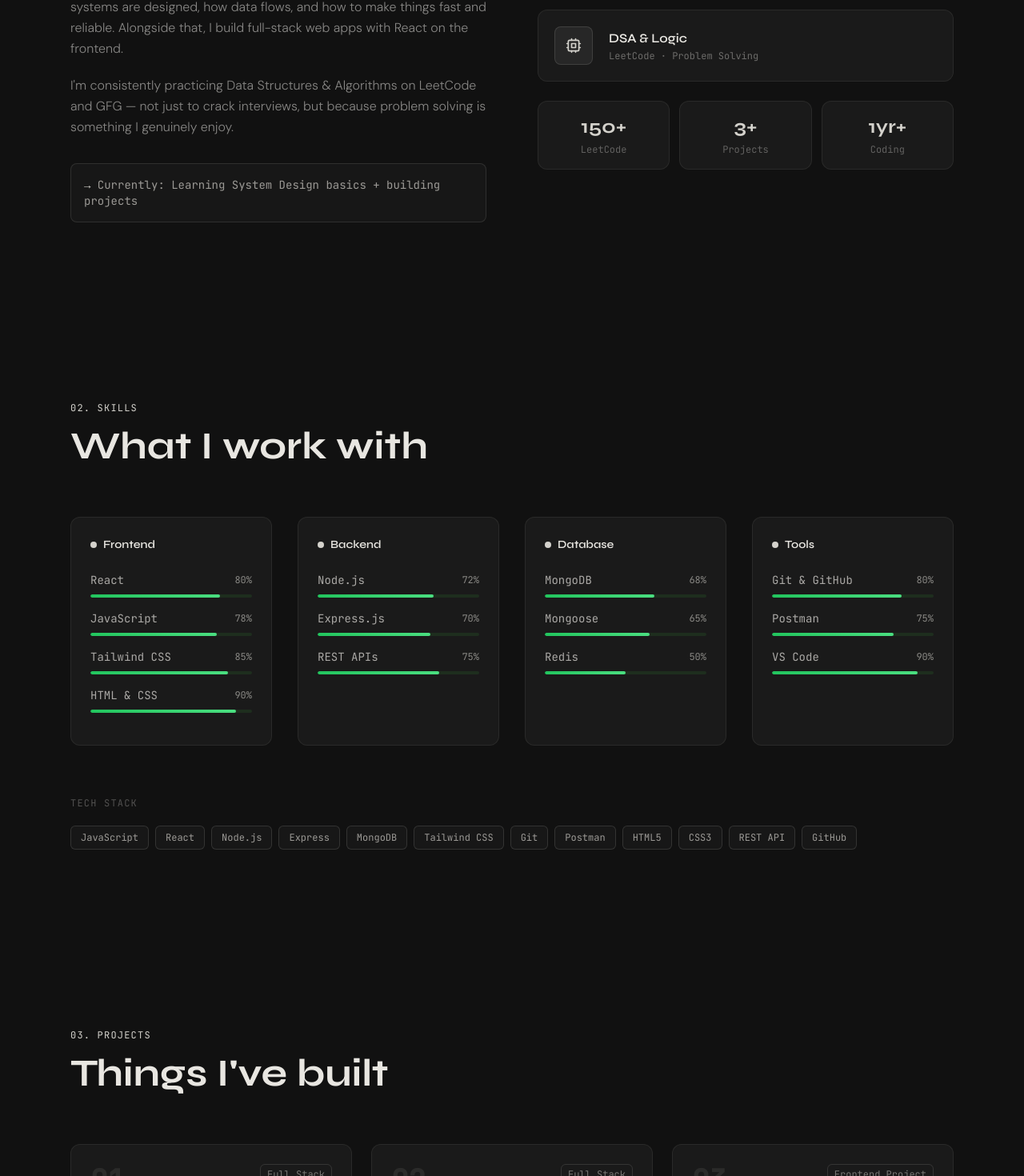
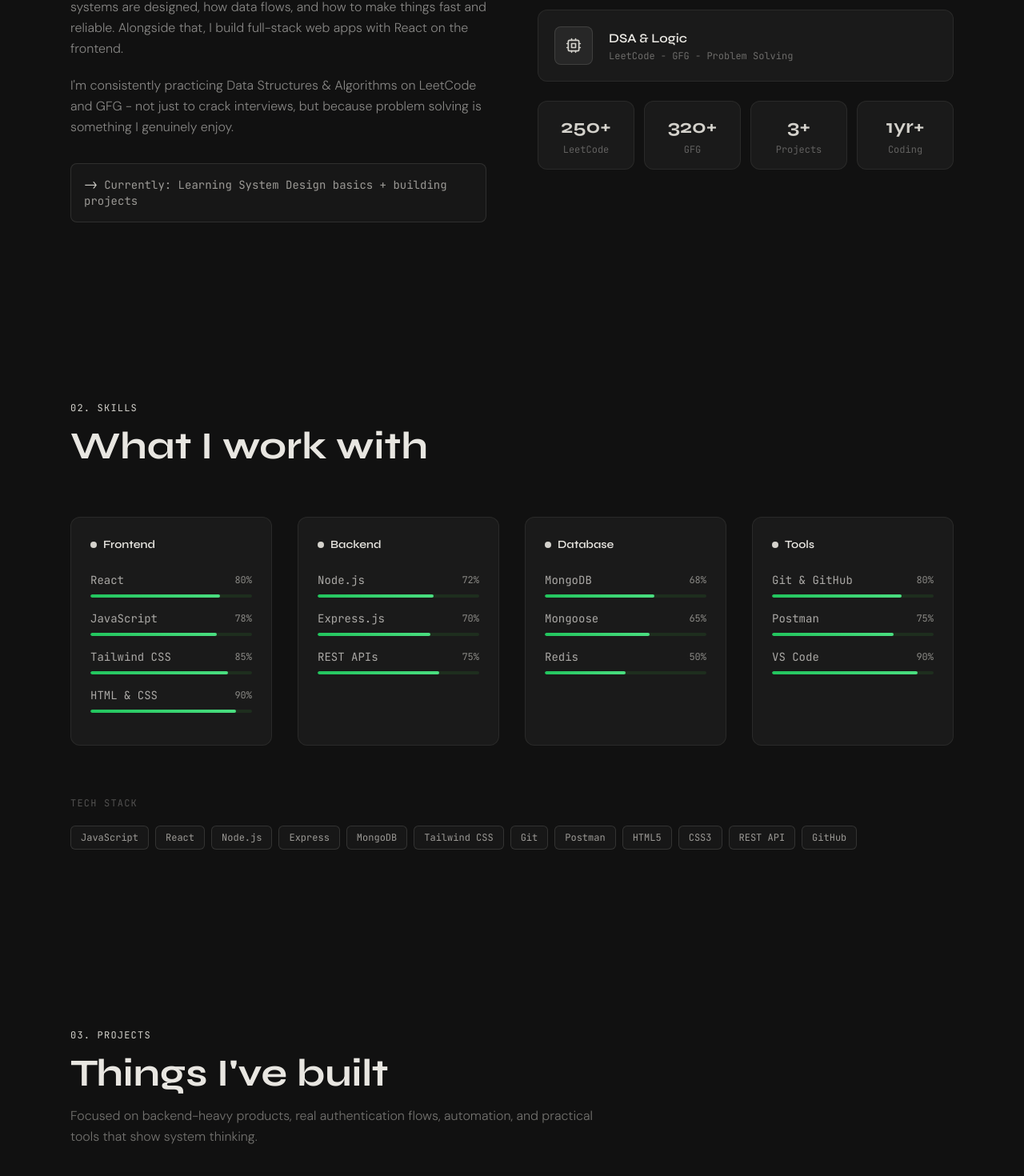
Before and after one commit to keshav0774/portfolio, a React (Vite) app: page / in a window 1280 px wide. Shown: the part 1178-2648 px from the top of the page at 80% size. Built offline with nearby package versions, Linux system fonts and the light colour scheme.

Commit message:
update about section

```diff
--- a/src/components/About.jsx
+++ b/src/components/About.jsx
@@ -3,11 +3,28 @@ import { useInView } from 'framer-motion'
 import { useRef } from 'react'
 import { Terminal, Code2, Cpu } from 'lucide-react'
 
+const profileLinks = {
+  LeetCode: 'https://leetcode.com/u/keshavisyours/',
+  GFG: 'https://www.geeksforgeeks.org/profile/keshav_0__',
+}
+
 const highlights = [
-  { icon: Terminal, label: 'Backend Dev', desc: 'Node.js · Express · REST APIs' },
-  { icon: Code2, label: 'Frontend Dev', desc: 'React · Tailwind · JavaScript' },
-  { icon: Cpu, label: 'DSA & Logic', desc: 'LeetCode · Problem Solving' },
+  { icon: Terminal, label: 'Backend Dev', desc: 'Node.js - Express - REST APIs' },
+  { icon: Code2, label: 'Frontend Dev', desc: 'React - Tailwind - JavaScript' },
+  { icon: Cpu, label: 'DSA & Logic', desc: 'LeetCode - GFG - Problem Solving' },
 ]
+
+const stats = [
+  { num: '250+', label: 'LeetCode', href: profileLinks.LeetCode },
+  { num: '320+', label: 'GFG', href: profileLinks.GFG },
+  { num: '3+', label: 'Projects' },
+  { num: '1yr+', label: 'Coding' },
+]
+
+function openProfile(href) {
+  if (!href) return
+  window.open(href, '_blank', 'noopener,noreferrer')
+}
 
 export default function About() {
   const ref = useRef(null)
@@ -17,7 +34,6 @@ export default function About() {
     <section id="about" className="py-28 relative">
       <div className="max-w-6xl mx-auto px-6">
         <div ref={ref} className="grid lg:grid-cols-2 gap-16 items-center">
-          {/* Left — Text */}
           <div>
             <motion.div
               initial={{ opacity: 0, y: 30 }}
@@ -31,9 +47,9 @@ export default function About() {
             </motion.div>
 
             {[
-              "I'm a Mechanical Engineering student at a technical university in India, but code is where I spend most of my time. I made the shift into software development because I love the idea of building things that actually work — and scale.",
+              "I'm a Mechanical Engineering student at a technical university in India, but code is where I spend most of my time. I made the shift into software development because I love the idea of building things that actually work - and scale.",
               "My primary focus is backend development. I enjoy thinking about how systems are designed, how data flows, and how to make things fast and reliable. Alongside that, I build full-stack web apps with React on the frontend.",
-              "I'm consistently practicing Data Structures & Algorithms on LeetCode and GFG — not just to crack interviews, but because problem solving is something I genuinely enjoy.",
+              "I'm consistently practicing Data Structures & Algorithms on LeetCode and GFG - not just to crack interviews, but because problem solving is something I genuinely enjoy.",
             ].map((text, i) => (
               <motion.p
                 key={i}
@@ -53,12 +69,11 @@ export default function About() {
               className="mt-8 p-4 border border-[#d4d2cc20] rounded-lg bg-[#d4d2cc08]"
             >
               <p className="font-mono text-sm text-[#d4d2cc]/70">
-                <span className="text-[#d4d2cc]">→</span> Currently: Learning System Design basics + building projects
+                <span className="text-[#d4d2cc]">-&gt;</span> Currently: Learning System Design basics + building projects
               </p>
             </motion.div>
           </div>
 
-          {/* Right — Highlight Cards */}
           <div className="grid gap-4">
             {highlights.map(({ icon: Icon, label, desc }, i) => (
               <motion.div
@@ -78,25 +93,28 @@ export default function About() {
               </motion.div>
             ))}
 
-            {/* Stats */}
             <motion.div
               initial={{ opacity: 0, x: 40 }}
               animate={inView ? { opacity: 1, x: 0 } : {}}
               transition={{ duration: 0.6, delay: 0.65 }}
-              className="grid grid-cols-3 gap-3 mt-2"
+              className="grid grid-cols-2 sm:grid-cols-4 lg:grid-cols-2 xl:grid-cols-4 gap-3 mt-2"
             >
-              {[
-                { num: '150+', label: 'LeetCode' },
-                { num: '3+', label: 'Projects' },
-                { num: '1yr+', label: 'Coding' },
-              ].map(({ num, label }) => (
-                <div
+              {stats.map(({ num, label, href }) => (
+                <button
                   key={label}
-                  className="p-4 rounded-xl border border-[#d4d2cc15] bg-[#1a1a1a] text-center"
+                  type="button"
+                  onDoubleClick={() => openProfile(href)}
+                  disabled={!href}
+                  title={href ? `Double click to open ${label}` : undefined}
+                  className={`p-4 rounded-xl border border-[#d4d2cc15] bg-[#1a1a1a] text-center transition-all duration-300 ${
+                    href
+                      ? 'cursor-pointer hover:-translate-y-1 hover:border-[#d4d2cc50] hover:bg-[#d4d2cc08]'
+                      : 'cursor-default'
+                  }`}
                 >
                   <p className="font-display text-2xl font-bold text-[#d4d2cc]">{num}</p>
                   <p className="font-mono text-xs text-[#e8e6e1]/35 mt-1">{label}</p>
-                </div>
+                </button>
               ))}
             </motion.div>
           </div>
--- a/src/components/Contact.jsx
+++ b/src/components/Contact.jsx
@@ -1,29 +1,45 @@
 import { motion } from 'framer-motion'
 import { useInView } from 'framer-motion'
 import { useRef } from 'react'
-import { Mail, Github, Linkedin, ArrowUpRight } from 'lucide-react'
+import { Mail, Github, Linkedin, ArrowUpRight, Code2, Terminal } from 'lucide-react'
+
+const email = 'keshav0774@example.com'
 
 const contacts = [
   {
     icon: Mail,
     label: 'Email',
-    value: 'keshav0774@example.com',
-    href: 'mailto:keshav0774@example.com',
-    description: 'Best for project inquiries',
+    value: email,
+    href: `mailto:${email}`,
+    description: 'Best for opportunities',
   },
   {
     icon: Github,
     label: 'GitHub',
     value: 'github.com/keshav0774',
     href: 'https://github.com/keshav0774',
-    description: 'See my code and projects',
+    description: 'Projects and source code',
   },
   {
     icon: Linkedin,
     label: 'LinkedIn',
-    value: 'linkedin.com/in/keshavmishra0774/',
+    value: 'linkedin.com/in/keshavmishra0774',
     href: 'https://www.linkedin.com/in/keshavmishra0774/',
-    description: 'Connect professionally',
+    description: 'Professional profile',
+  },
+  {
+    icon: Code2,
+    label: 'LeetCode',
+    value: 'leetcode.com/u/keshavisyours',
+    href: 'https://leetcode.com/u/keshavisyours/',
+    description: '200+ problems solved',
+  },
+  {
+    icon: Terminal,
+    label: 'GFG',
+    value: 'geeksforgeeks.org/profile/keshav_0__',
+    href: 'https://www.geeksforgeeks.org/profile/keshav_0__',
+    description: '300+ problems solved',
   },
 ]
 
@@ -33,7 +49,6 @@ export default function Contact() {
 
   return (
     <section id="contact" className="py-28 relative">
-      {/* Center glow */}
       <div className="absolute top-1/2 left-1/2 -translate-x-1/2 -translate-y-1/2 w-[500px] h-[300px] rounded-full bg-[#d4d2cc]/5 blur-[100px] pointer-events-none" />
 
       <div className="max-w-6xl mx-auto px-6" ref={ref}>
@@ -48,13 +63,12 @@ export default function Contact() {
               Let's talk
             </h2>
             <p className="text-[#e8e6e1]/50 leading-relaxed font-light">
-              I'm open to opportunities, collaborations, or just a good conversation about
-              tech and building things. Reach out through any of the channels below.
+              Open to backend and full-stack internship opportunities, collaborations, and project discussions.
             </p>
           </motion.div>
         </div>
 
-        <div className="grid sm:grid-cols-3 gap-5 max-w-3xl mx-auto mb-12">
+        <div className="grid sm:grid-cols-2 lg:grid-cols-5 gap-5 max-w-6xl mx-auto mb-12">
           {contacts.map(({ icon: Icon, label, value, href, description }, i) => (
             <motion.a
               key={label}
@@ -63,8 +77,8 @@ export default function Contact() {
               rel={href.startsWith('http') ? 'noopener noreferrer' : undefined}
               initial={{ opacity: 0, y: 30 }}
               animate={inView ? { opacity: 1, y: 0 } : {}}
-              transition={{ duration: 0.6, delay: 0.2 + i * 0.12 }}
-              className="group flex flex-col items-center text-center p-6 rounded-xl border border-[#d4d2cc15] bg-[#1a1a1a] hover:border-[#d4d2cc40] hover:bg-[#0f1a0f] transition-all duration-300 hover:-translate-y-1 hover:shadow-[0_10px_30px_#d4d2cc15]"
+              transition={{ duration: 0.6, delay: 0.2 + i * 0.1 }}
+              className="group flex flex-col items-center text-center p-5 rounded-xl border border-[#d4d2cc15] bg-[#1a1a1a] hover:border-[#d4d2cc40] hover:bg-[#0f1a0f] transition-all duration-300 hover:-translate-y-1 hover:shadow-[0_10px_30px_#d4d2cc15]"
             >
               <div className="w-12 h-12 rounded-lg bg-[#d4d2cc12] border border-[#d4d2cc25] flex items-center justify-center mb-4 group-hover:bg-[#d4d2cc20] group-hover:border-[#d4d2cc50] transition-all duration-300">
                 <Icon size={20} className="text-[#d4d2cc]" />
@@ -80,7 +94,6 @@ export default function Contact() {
           ))}
         </div>
 
-        {/* CTA */}
         <motion.div
           initial={{ opacity: 0, y: 20 }}
           animate={inView ? { opacity: 1, y: 0 } : {}}
@@ -88,7 +101,7 @@ export default function Contact() {
           className="text-center"
         >
           <a
-            href="mailto:keshav0774@example.com"
+            href={`mailto:${email}`}
             className="inline-flex items-center gap-2 px-8 py-4 bg-[#d4d2cc] text-[#111111] font-display font-semibold text-sm rounded-md hover:bg-green-300 hover:shadow-[0_0_30px_#d4d2cc40] transition-all duration-300 hover:scale-105 active:scale-100"
           >
             <Mail size={16} />
--- a/src/components/Projects.jsx
+++ b/src/components/Projects.jsx
@@ -8,27 +8,58 @@ const projects = [
     number: '01',
     name: 'CodeIt',
     description:
-    'A full stack coding platform with secure JWT + Redis auth, OTP-based email verification, and forgot password flow. Supports running & submitting code in 10+ languages with an AI Chat Assistant that gives hints per problem. Includes submission history with runtime, memory & test case results, and a profile page tracking Easy/Medium/Hard solved problems. Admins can create, update, delete problems with visible & hidden test cases.',
+      'A production-style coding platform built around real interview-prep workflows: secure authentication, problem management, code execution, AI-assisted hints, and submission analytics in one full-stack system.',
+    highlights: [
+      'JWT + Redis auth with OTP email verification and forgot-password recovery',
+      'Run and submit code in 10+ languages with visible and hidden test cases',
+      'Admin problem management, AI hint assistant, and profile-level progress tracking',
+    ],
     tech: ['React', 'Node.js', 'Express', 'MongoDB', 'Redis', 'JWT', 'AI'],
     github: 'https://github.com/keshav0774/CodeIT',
     live: 'https://code-it-lilac.vercel.app/signup',
-    status: 'Full Stack',
+    status: 'Flagship Full Stack',
+    featured: true,
   },
   {
     number: '02',
+    name: 'NEXUS',
+    description:
+      'A lightweight cybersecurity-inspired system automation suite focused on local-first observability, developer utilities, and voice-driven machine automation while keeping user data on the device.',
+    highlights: [
+      'Backend-first architecture for system checks, local automation, and utility workflows',
+      'Privacy-conscious design where sensitive system data stays on the machine',
+      'Designed as a practical command center for developers and power users',
+    ],
+    tech: ['Node.js', 'Express', 'Automation', 'System Tools', 'Security', 'Voice UX'],
+    github: '',
+    live: '',
+    status: 'In Progress',
+  },
+  {
+    number: '03',
     name: 'TaskFlow App',
     description:
       'A full-stack task management web app with user authentication, drag-and-drop boards, and real-time updates. Clean UI built in React + Tailwind, with an Express backend and MongoDB storage.',
+    highlights: [
+      'JWT-based authentication for protected user workflows',
+      'Kanban-style task movement with a focused dashboard UI',
+      'REST API backend connected to MongoDB persistence',
+    ],
     tech: ['React', 'Tailwind CSS', 'Express', 'MongoDB', 'JWT'],
     github: 'https://github.com/keshav0774/keshavmishra/taskflow',
     live: 'https://taskflow-demo.vercel.app',
     status: 'Full Stack',
   },
   {
-    number: '03',
+    number: '04',
     name: 'DSA Tracker',
     description:
-      'A personal tool to log and track DSA problem-solving progress across LeetCode and GFG. Supports topic-wise filtering, difficulty tags, and a daily streak counter. Helped me stay consistent.',
+      'A personal tool to log and track DSA problem-solving progress across LeetCode and GFG with topic filters, difficulty tags, and a daily streak counter.',
+    highlights: [
+      'Tracks consistency across coding platforms',
+      'Filters problems by topic and difficulty',
+      'Uses localStorage for fast personal progress tracking',
+    ],
     tech: ['React', 'Tailwind CSS', 'localStorage', 'JavaScript'],
     github: 'https://github.com/keshav0774/keshavmishra/dsa-tracker',
     live: 'https://dsa-tracker-km.vercel.app',
@@ -55,6 +86,9 @@ export default function Projects() {
           <h2 className="font-display text-4xl sm:text-5xl font-bold text-[#e8e6e1]">
             Things I've built
           </h2>
+          <p className="text-[#e8e6e1]/45 mt-4 max-w-2xl font-light leading-relaxed">
+            Focused on backend-heavy products, real authentication flows, automation, and practical tools that show system thinking.
+          </p>
         </motion.div>
 
         <div className="grid lg:grid-cols-3 gap-6">
@@ -64,29 +98,38 @@ export default function Projects() {
               initial={{ opacity: 0, y: 40 }}
               animate={inView ? { opacity: 1, y: 0 } : {}}
               transition={{ duration: 0.65, delay: i * 0.15 }}
-              className="group relative flex flex-col p-6 rounded-xl border border-[#d4d2cc15] bg-[#1a1a1a] card-hover"
+              className={`group relative flex flex-col p-6 rounded-xl border bg-[#1a1a1a] card-hover ${
+                project.featured
+                  ? 'lg:col-span-2 border-[#d4d2cc35] shadow-[0_20px_70px_#d4d2cc10]'
+                  : 'border-[#d4d2cc15]'
+              }`}
             >
-              {/* Top row */}
-              <div className="flex items-start justify-between mb-5">
+              <div className="flex items-start justify-between gap-4 mb-5">
                 <span className="font-mono text-4xl font-bold text-[#d4d2cc18] select-none">
                   {project.number}
                 </span>
-                <span className="font-mono text-xs text-[#d4d2cc]/50 border border-[#d4d2cc25] px-2 py-1 rounded-md">
+                <span className="font-mono text-xs text-[#d4d2cc]/60 border border-[#d4d2cc25] px-2 py-1 rounded-md text-right">
                   {project.status}
                 </span>
               </div>
 
-              {/* Name */}
               <h3 className="font-display text-xl font-bold text-[#e8e6e1] mb-3 group-hover:text-[#d4d2cc] transition-colors duration-300">
                 {project.name}
               </h3>
 
-              {/* Description */}
-              <p className="text-[#e8e6e1]/50 text-sm leading-relaxed mb-6 flex-1 font-light">
+              <p className="text-[#e8e6e1]/55 text-sm leading-relaxed mb-5 font-light">
                 {project.description}
               </p>
 
-              {/* Tech stack */}
+              <ul className="space-y-2 mb-6 flex-1">
+                {project.highlights.map((item) => (
+                  <li key={item} className="flex gap-2 text-sm text-[#e8e6e1]/45 leading-relaxed font-light">
+                    <span className="mt-2 h-1 w-1 flex-shrink-0 rounded-full bg-[#d4d2cc]" />
+                    <span>{item}</span>
+                  </li>
+                ))}
+              </ul>
+
               <div className="flex flex-wrap gap-1.5 mb-6">
                 {project.tech.map((t) => (
                   <span
@@ -98,8 +141,8 @@ export default function Projects() {
                 ))}
               </div>
 
-              {/* Links */}
-              <div className="flex items-center gap-3 pt-4 border-t border-[#d4d2cc10]">
+              <div className="flex flex-wrap items-center gap-3 pt-4 border-t border-[#d4d2cc10]">
+                {project.github ? (
                   <a
                     href={project.github}
                     target="_blank"
@@ -110,10 +153,11 @@ export default function Projects() {
                     <span>Source</span>
                     <ArrowUpRight size={10} className="opacity-0 group-hover/link:opacity-100 transition-opacity" />
                   </a>
+                ) : (
+                  <span className="font-mono text-xs text-[#e8e6e1]/30">Source coming soon</span>
+                )}
 
                 {project.live && (
-                  <>
-                    <span className="text-[#d4d2cc20]">·</span>
                   <a
                     href={project.live}
                     target="_blank"
@@ -124,17 +168,14 @@ export default function Projects() {
                     <span>Live Demo</span>
                     <ArrowUpRight size={10} className="opacity-0 group-hover/link:opacity-100 transition-opacity" />
                   </a>
-                  </>
                 )}
               </div>
 
-              {/* Hover glow border */}
               <div className="absolute inset-0 rounded-xl border border-green-400/0 group-hover:border-green-400/20 transition-all duration-500 pointer-events-none" />
             </motion.div>
           ))}
         </div>
 
-        {/* GitHub CTA */}
         <motion.div
           initial={{ opacity: 0, y: 20 }}
           animate={inView ? { opacity: 1, y: 0 } : {}}
```
Also changed, not shown: tailwind.config.js (+1 -45 lines). Lines whose indentation alone changed are shown as unchanged.
